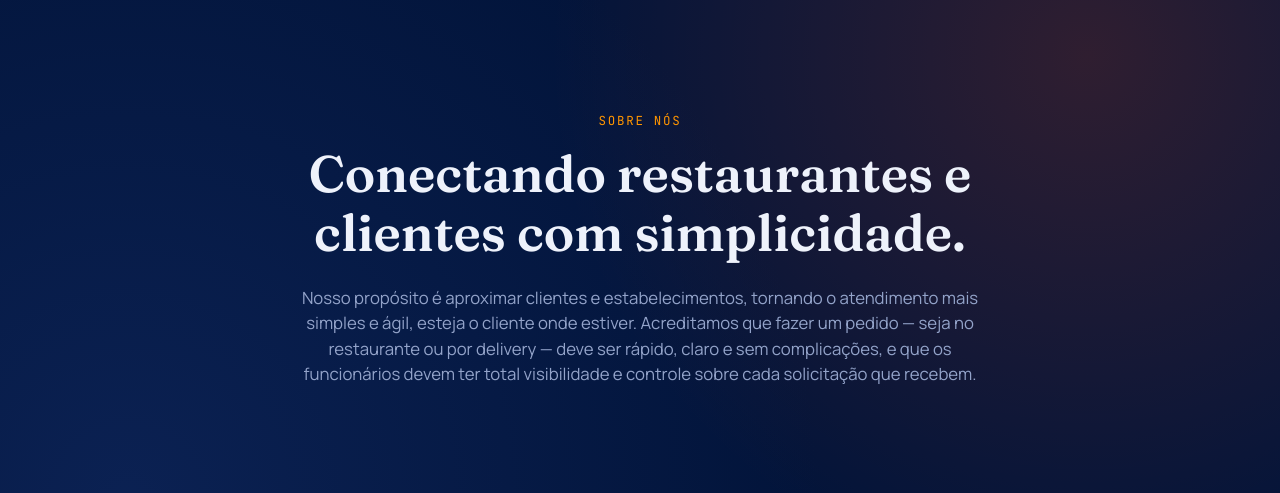
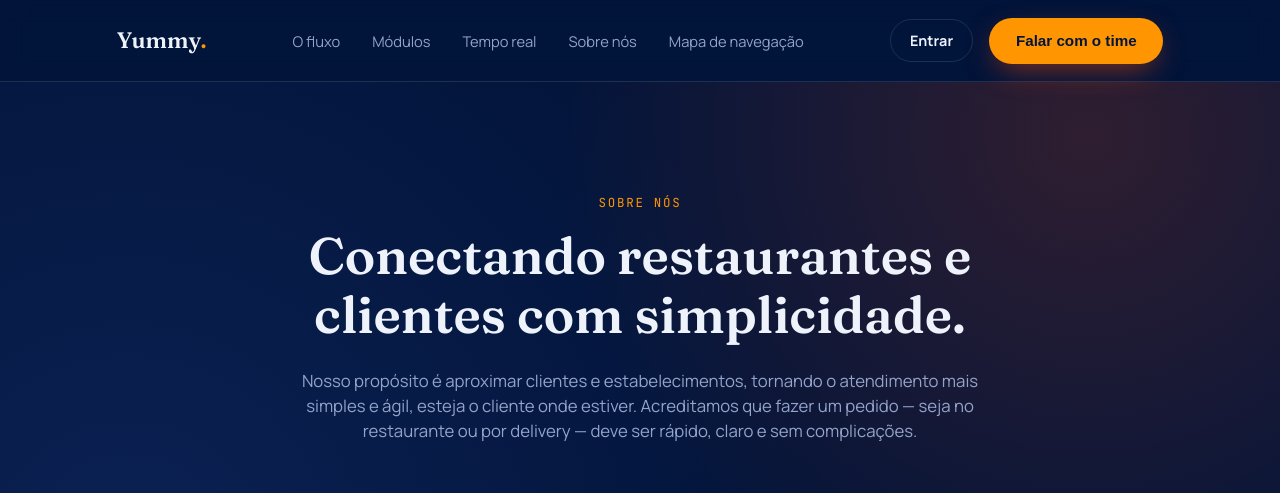
Before and after one commit to gidelmarjr-art/yummy, a React (Create React App) app in the folder frontend/: page /Sobre in a window 1280 px wide. Shown: the top 493 px of the page. Built offline with nearby package versions, Linux system fonts and the light colour scheme; no server answers.

Commit message:
Alterações HeaderLading

```diff
--- a/frontend/src/apps/web/components/HeaderLanding/HeaderLanding.css
+++ b/frontend/src/apps/web/components/HeaderLanding/HeaderLanding.css
@@ -1,12 +1,20 @@
-/* Estilos específicos da HeaderLanding, caso queira isolar, ou reutilize o Landing.css */
 .nav {
     position: sticky;
     top: 0;
     z-index: 50;
+    /* Começa totalmente invisível / transparente no topo */
+    background: transparent;
+    border-bottom: 1px solid transparent;
+    backdrop-filter: blur(0px);
+    transition: background 0.3s ease, border-color 0.3s ease, backdrop-filter 0.3s ease, box-shadow 0.3s ease;
+}
+
+/* Quando a página for rolada, esta classe é ativada via JavaScript */
+.nav.scrolled {
+    background: rgba(2, 20, 58, 0.85);
     backdrop-filter: blur(12px);
-    background: rgba(2, 20, 58, 0.85);
     border-bottom: 1px solid var(--line, rgba(238, 242, 251, 0.12));
-    transition: background 0.3s ease, transform 0.3s ease;
+    box-shadow: 0 10px 30px -10px rgba(0, 0, 0, 0.3);
 }
 
 .nav__inner {
@@ -52,6 +60,7 @@
     cursor: pointer;
     transition: color 0.25s ease, transform 0.25s ease;
     padding: 0;
+    text-decoration: none;
 }
 
 .nav__links a:hover,
--- a/frontend/src/apps/web/components/HeaderLanding/HeaderLanding.jsx
+++ b/frontend/src/apps/web/components/HeaderLanding/HeaderLanding.jsx
@@ -1,10 +1,26 @@
+import { useState, useEffect } from "react";
 import { Link, useLocation, useNavigate } from "react-router-dom";
 import "./HeaderLanding.css";
 
 export default function HeaderLanding() {
+  const [isScrolled, setIsScrolled] = useState(false);
   const location = useLocation();
   const navigate = useNavigate();
-  const isHome = location.pathname === "/"; // Ajuste conforme a rota da sua landing page (ex: se for /landing, altere aqui)
+  const isHome = location.pathname === "/";
+
+  // Monitora o scroll da página
+  useEffect(() => {
+    const handleScroll = () => {
+      if (window.scrollY > 20) {
+        setIsScrolled(true);
+      } else {
+        setIsScrolled(false);
+      }
+    };
+
+    window.addEventListener("scroll", handleScroll);
+    return () => window.removeEventListener("scroll", handleScroll);
+  }, []);
 
   const handleScrollTo = (id) => {
     if (!isHome) {
@@ -20,7 +36,7 @@ export default function HeaderLanding() {
   };
 
   return (
-    <header className="nav">
+    <header className={`nav ${isScrolled ? "scrolled" : ""}`}>
       <div className="nav__inner">
         <Link to="/" className="nav__logo">
           Yummy<span className="dot">.</span>
@@ -45,9 +61,7 @@ export default function HeaderLanding() {
             Tempo real
           </button>
           <Link to="/Sobre">Sobre nós</Link>
-          <Link to="/mapa-navegacao" style={{ color: "var(--ink)" }}>
-            Mapa de navegação
-          </Link>
+          <Link to="/mapa-navegacao">Mapa de navegação</Link>
         </nav>
         <div style={{ display: "flex", alignItems: "center", gap: "1rem" }}>
           <Link to="/login" className="btn btn--ghost">
--- a/frontend/src/apps/web/pages/Mapa/MapaNavegacao.jsx
+++ b/frontend/src/apps/web/pages/Mapa/MapaNavegacao.jsx
@@ -1,11 +1,14 @@
-import { Heart, Map } from "lucide-react"; // 👈 Garanta que estas linhas existam no topo
+import { Heart, Map } from "lucide-react";
+import HeaderLanding from "../../components/HeaderLanding/HeaderLanding";
 import mapaImg from "./mapa.jpeg";
 import "./MapaNavegacao.css";
 
 export default function MapaNavegacao() {
   return (
     <div className="yummy-map-page">
-      {/* Seção da Página do Mapa */}
+      {/* Header Landing Inserido Diretamente */}
+      <HeaderLanding />
+
       <section className="map-section">
         <div className="map-section__head">
           <p className="map-section__eyebrow">Arquitetura da Informação</p>
@@ -35,7 +38,6 @@ export default function MapaNavegacao() {
         </div>
       </section>
 
-      {/* Rodapé */}
       <footer className="map-footer">
         <span>Yummy © 2026</span>
         <span>
--- a/frontend/src/apps/web/pages/Sobre/Sobre.jsx
+++ b/frontend/src/apps/web/pages/Sobre/Sobre.jsx
@@ -2,6 +2,7 @@ import { useEffect, useRef } from "react";
 import { Link } from "react-router-dom";
 import { gsap } from "gsap";
 import { ScrollTrigger } from "gsap/ScrollTrigger";
+import HeaderLanding from "../../components/HeaderLanding/HeaderLanding";
 import {
   Store,
   ShoppingCart,
@@ -16,10 +17,6 @@ import {
 import "./Sobre.css";
 
 gsap.registerPlugin(ScrollTrigger);
-
-/* ------------------------------------------------------------------ */
-/* Conteúdo                                                           */
-/* ------------------------------------------------------------------ */
 
 const MISSAO_VISAO_VALORES = [
   {
@@ -81,10 +78,6 @@ const EQUIPE = [
   { nome: "Equipe de Operações" },
   { nome: "Equipe de Tecnologia" },
 ];
-
-/* ------------------------------------------------------------------ */
-/* Componente                                                         */
-/* ------------------------------------------------------------------ */
 
 export default function SobrePage() {
   const root = useRef(null);
@@ -169,7 +162,9 @@ export default function SobrePage() {
 
   return (
     <div className="yummy-lp sobre-page" ref={root}>
-      {/* ---------------- HERO / PROPÓSITO ---------------- */}
+      {/* Header Landing Inserido Diretamente */}
+      <HeaderLanding />
+
       <section className="about-hero">
         <div className="section__head">
           <p className="eyebrow about-hero__eyebrow">Sobre nós</p>
@@ -178,14 +173,11 @@ export default function SobrePage() {
             Nosso propósito é aproximar clientes e estabelecimentos, tornando o
             atendimento mais simples e ágil, esteja o cliente onde estiver.
             Acreditamos que fazer um pedido — seja no restaurante ou por
-            delivery — deve ser rápido, claro e sem complicações, e que os
-            funcionários devem ter total visibilidade e controle sobre cada
-            solicitação que recebem.
+            delivery — deve ser rápido, claro e sem complicações.
           </p>
         </div>
       </section>
 
-      {/* ---------------- MISSÃO, VISÃO E VALORES ---------------- */}
       <section className="mvv">
         <div className="section__head">
           <p className="eyebrow">Diretrizes</p>
@@ -203,7 +195,6 @@ export default function SobrePage() {
         </div>
       </section>
 
-      {/* ---------------- NÚMEROS ---------------- */}
       <section className="stats">
         <div className="section__head">
           <p className="eyebrow">Em números</p>
@@ -220,7 +211,6 @@ export default function SobrePage() {
         </div>
       </section>
 
-      {/* ---------------- COMO FUNCIONA ---------------- */}
       <section className="how">
         <div className="section__head">
           <p className="eyebrow">Como funciona</p>
@@ -241,7 +231,6 @@ export default function SobrePage() {
         </div>
       </section>
 
-      {/* ---------------- DIFERENCIAIS ---------------- */}
       <section className="diffs">
         <div className="section__head">
           <p className="eyebrow">Diferenciais</p>
@@ -259,7 +248,6 @@ export default function SobrePage() {
         </div>
       </section>
 
-      {/* ---------------- NOSSA EQUIPE ---------------- */}
       <section className="team">
         <div className="section__head">
           <p className="eyebrow">Nossa equipe</p>
@@ -280,7 +268,6 @@ export default function SobrePage() {
         </div>
       </section>
 
-      {/* ---------------- FOOTER ---------------- */}
       <footer className="footer">
         <span>Yummy © 2026</span>
         <span>
--- a/frontend/src/apps/web/pages/landing/Landing.jsx
+++ b/frontend/src/apps/web/pages/landing/Landing.jsx
@@ -2,6 +2,7 @@ import { useEffect, useRef } from "react";
 import { Link } from "react-router-dom";
 import { gsap } from "gsap";
 import { ScrollTrigger } from "gsap/ScrollTrigger";
+import HeaderLanding from "../../components/HeaderLanding/HeaderLanding";
 import {
   Smartphone,
   ChefHat,
@@ -213,7 +214,7 @@ export default function LandingPage() {
     if (el && !flowNodesRef.current.includes(el)) flowNodesRef.current.push(el);
   };
   const addBar = (el) => {
-    if (el && !barsRef.current.includes(el)) barsRef.current.push(el);
+    if (el && !barsRef.current.includes(el)) barsRef.current.includes(el);
   };
 
   useEffect(() => {
@@ -377,6 +378,9 @@ export default function LandingPage() {
 
   return (
     <div className="yummy-lp" ref={root}>
+      {/* Header Landing Inserido Diretamente */}
+      <HeaderLanding />
+
       <section className="hero">
         <div className="hero__inner">
           <div className="hero__copy">
@@ -641,7 +645,7 @@ export default function LandingPage() {
         </div>
       </section>
 
-      {/* Rodapé Yummy com animação e transições refinadas */}
+      {/* Rodapé Yummy */}
       <footer className="yummy-footer">
         <div className="yummy-footer__inner">
           <div className="yummy-footer__brand">
```
